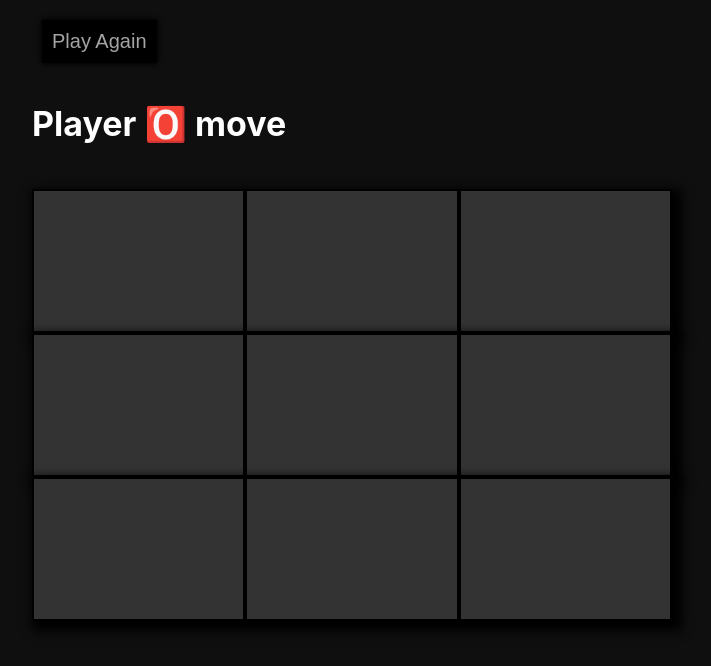
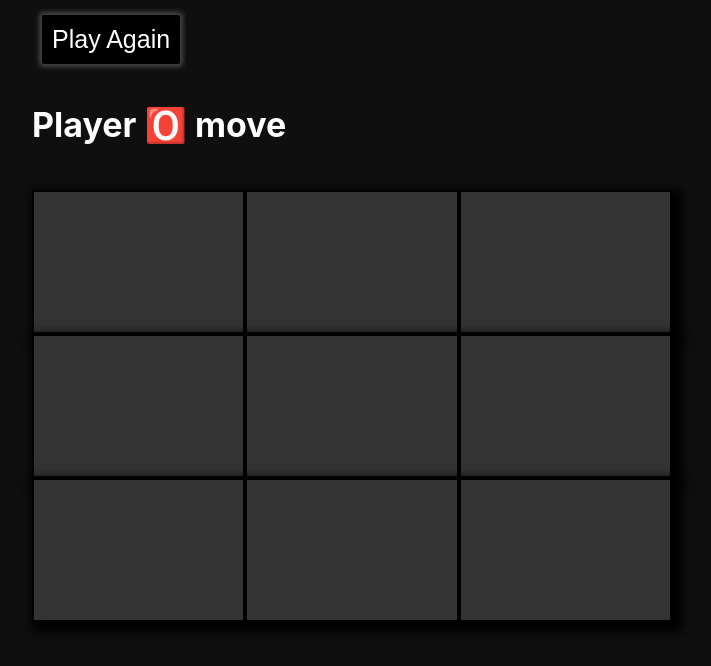
Before and after one commit to aryan7122/Tic-Tac-Toe, a React (Create React App) app: page / in a window 1280 px wide. Shown: the top 666 px of the page, without its empty margins (288-999 px from the left). Built offline with nearby package versions, Linux system fonts and the light colour scheme.

Commit message:
V 1.2.3.0

```diff
--- a/src/App.css
+++ b/src/App.css
@@ -1,4 +1,4 @@
-.board-row {
+.row {
   display: flex;
   justify-content: center;
   align-items: center;
@@ -6,6 +6,6 @@
 }
 
 
-.board-container {
+.container {
   margin: 50px;
 }
--- a/src/App.js
+++ b/src/App.js
@@ -1,6 +1,6 @@
 import "./App.css";
 
-import Board from "./TicTacToeGame/Board";
+import Board from "./content/Board";
 
 function App() {
   return (
--- a/src/TicTacToeGame/Board.jsx
+++ /dev/null
@@ -1,95 +0,0 @@
-import React, { useState } from "react";
-import './border.css';
-import Square from "./Square";
-
-const Board = () => {
-  const [state, setState] = useState(Array(9).fill(null));
-  const [isXTurn, setIsXTurn] = useState(true);
-
-  const checkWinner = () => {
-    const winnerLogic = [
-      [0, 1, 2],
-      [3, 4, 5],
-      [6, 7, 8],
-      [0, 3, 6],
-      [1, 4, 7],
-      [2, 5, 8],
-      [0, 4, 8],
-      [2, 4, 6],
-    ];
-
-    for (let logic of winnerLogic) {
-      const [a, b, c] = logic;
-      if (state[a] !== null && state[a] === state[b] && state[a] === state[c]) {
-        return state[a];
-      }
-    }
-
-    return false;
-  };
-
-  const isWinner = checkWinner();
-
-  const handleClick = (index) => {
-    if (state[index] !== null) {
-      return;
-    }
-    const copyState = [...state];
-    copyState[index] = isXTurn ? "🅾️" : "❎";
-    setState(copyState);
-    setIsXTurn(!isXTurn);
-  };
-
-  const handleReset = () => {
-    setState(Array(9).fill(null));
-  };
-
-  return (
-    <>
-
-      <div >
-        {isWinner ? (
-          <h4 className="popup ">
-            {isWinner} 🎉 <span className="animate-charcter"> won the game {" "}</span> <br />
-            <button onClick={handleReset}>Play Again</button>
-        </h4>
-      ) : (
-        ""
-      )}
-    </div>
-    <div className="board-container">
-      {/* {isWinner ? (
-        <h4 className="popup">
-          {isWinner} 🎉 won the game {" "} <br />
-          <button onClick={handleReset}>Play Again</button>
-        </h4>
-      ) : (
-        ""
-      )} */}
-          <>
-          <button onClick={handleReset}>Play Again</button>
-            <h4>Player {isXTurn ? "🅾️" : "❎"}  move</h4>
-        <div >
-          <div className="board-row">
-            <Square className="box_t"  onClick={() => handleClick(0)} value={state[0]} />
-            <Square className="box_t" onClick={() => handleClick(1)} value={state[1]} />
-            <Square className="box_t" onClick={() => handleClick(2)} value={state[2]} />
-          </div>
-          <div className="board-row">
-            <Square onClick={() => handleClick(3)} value={state[3]} />
-            <Square onClick={() => handleClick(4)} value={state[4]} />
-            <Square onClick={() => handleClick(5)} value={state[5]} />
-          </div>
-          <div className="board-row">
-            <Square onClick={() => handleClick(6)} value={state[6]} />
-            <Square onClick={() => handleClick(7)} value={state[7]} />
-            <Square onClick={() => handleClick(8)} value={state[8]} />
-          </div>
-            </div>
-          </>
-      </div>
-    </>
-  );
-};
-
-export default Board;
--- /dev/null
+++ b/src/content/Board.jsx
@@ -0,0 +1,107 @@
+import React, { useState } from "react";
+import './border.css';
+import Square from "./Square";
+
+const Board = () => {
+  const [state, setState] = useState(Array(9).fill(null));
+  const [isTurn, setIsTurn] = useState(true);
+
+
+  const notwin = state[0] !== null && state[1] !== null && state[2] !== null && state[3] !== null && state[4] !== null && state[5] !== null && state[6] !== null && state[7] !== null && state[8] !== null;
+
+
+  const checkWinner = () => {
+    const winnerLogic = [
+      [0, 1, 2],
+      [3, 4, 5],
+      [6, 7, 8],
+      [0, 3, 6],
+      [1, 4, 7],
+      [2, 5, 8],
+      [0, 4, 8],
+      [2, 4, 6],
+    ];
+
+    for (let logic of winnerLogic) {
+      const [a, b, c] = logic;
+      if (state[a] !== null && state[a] === state[b] && state[a] === state[c]) {
+        return state[a]; // state[a] give value of winer 0 or x
+      }
+    }
+
+    return false;
+  };
+
+  const isWinner = checkWinner();
+
+  const handleClick = (indexValue) => {
+    if (state[indexValue] !== null) {
+      return;
+    }
+    const AllcopyState = [...state];
+    setIsTurn(!isTurn); // true convert false and false convert true all time when called
+    AllcopyState[indexValue] = isTurn ? "🅾️" : "❎";
+    setState(AllcopyState);
+  };
+
+  const handleReset = () => {
+    setState(Array(9).fill(null));
+  };
+
+  return (
+    <>
+
+      <div >
+        {isWinner ? (
+          <h4 className="popup ">
+            {isWinner} 🎉 <span className="animate-charcter"> won the game {" "}</span> <br />
+            <button onClick={handleReset}>Play Again</button>
+          </h4>
+        ) : (
+          ""
+        )}
+      </div>
+      {/* not winer */}
+      <div >
+        {notwin ? (
+          <h4 className="popup ">
+            {notwin} 😒  <span className="animate-charcter"> none won {" "}</span> <br />
+            <button onClick={handleReset}>Play Again</button>
+          </h4>
+        ) : (
+          ""
+        )}
+      </div>
+      <div className="container">
+
+        <>
+
+          <div>
+          <button onClick={handleReset}>Play Again</button>
+          <h4>Player {isTurn ? "🅾️" : "❎"}  move</h4>
+          </div>
+
+          <div >
+            <div className="row">
+              <Square className="box_t" onClick={() => handleClick(0)} value={state[0]} />
+              <Square className="box_t" onClick={() => handleClick(1)} value={state[1]} />
+              <Square className="box_t" onClick={() => handleClick(2)} value={state[2]} />
+            </div>
+            <div className="row">
+              <Square onClick={() => handleClick(3)} value={state[3]} />
+              <Square onClick={() => handleClick(4)} value={state[4]} />
+              <Square onClick={() => handleClick(5)} value={state[5]} />
+            </div>
+            <div className="row">
+              <Square onClick={() => handleClick(6)} value={state[6]} />
+              <Square onClick={() => handleClick(7)} value={state[7]} />
+              <Square onClick={() => handleClick(8)} value={state[8]} />
+            </div>
+          </div>
+        </>
+      </div>
+    </>
+  );
+};
+
+export default Board;
--- a/src/TicTacToeGame/Square.jsx
+++ b/src/content/Square.jsx
@@ -3,11 +3,8 @@ import './square.css'
 
 const Square = (props) => {
   return (
-    <div
-      className="square"
-      onClick={props.onClick}
-    >
-      <h5>{props.value}</h5>
+    <div className="square" onClick={props.onClick} >
+      <span>{props.value}</span>
     </div>
   );
 };
--- a/src/TicTacToeGame/border.css
+++ b/src/content/border.css
@@ -1,50 +1,55 @@
-.board-row{
+.row {
     background: rgb(51, 51, 51);
-    margin: 0 auto ;
-    box-shadow: 5px 5px 10px 5px ;
+    margin: 0 auto;
+    box-shadow: 5px 5px 10px 5px;
 }
-.board-row .Square{
-}
+
+.row .Square {}
 
 
 
 
 
-.board-container{
+.container {
     font-size: 50px;
     width: 50%;
     margin: auto;
     color: rgb(0, 0, 0);
 }
+
 @media only screen and (max-width: 550px) {
-    .board-container{
+    .container {
 
         width: 80%;
     }
 
 }
-.board-container button{
-    font-size: 20px;
-    color: rgb(164, 164, 164);
+
+.container button {
+    font-size: 25px;
+    color: rgb(255, 255, 255);
     background: black;
     outline: none;
     border: none;
     padding: 10px;
     margin: 10px;
-    box-shadow: 0px 0px 5px 1px black;
+    box-shadow: 0px 0px 5px 3px rgb(70, 70, 70);
     border-radius: 2px;
     cursor: pointer;
 }
-.board-container button:hover{
+
+.container button:hover {
     background: rgb(36, 36, 36);
     transition: .3s linear;
 }
-.board-container button:active{
+
+.container button:active {
     box-shadow: 0px 0px 10px 3px black;
     background: rgb(0, 0, 0);
 
 }
-.board-container h4{
+
+.container h4 {
     font-size: 34px !important;
     color: rgb(255, 255, 255);
     padding-bottom: 30px;
@@ -53,9 +58,10 @@
     border-radius: 5px;
     margin-top: 30px;
 }
-.bl{
-}
-.popup{
+
+.bl {}
+
+.popup {
     backdrop-filter: blur(1px);
     position: absolute;
     background: rgba(58, 58, 58, 0.82);
@@ -71,7 +77,7 @@
 
 .popup button {
     font-size: 50px;
-    color: rgb(164, 164, 164);
+    color: rgb(255, 255, 255);
     background: rgba(0, 0, 0, 0.747);
     outline: none;
     border: none;
@@ -117,6 +123,10 @@
     font-size: 50px;
 }
 
+.wont {
+    opacity: 0;
+}
+
 @keyframes textclip {
     to {
         background-position: 200% center;
```
Also changed, not shown: src/content/square.css (renamed from src/TicTacToeGame/square.css, +6 -3 lines). Lines whose indentation alone changed are shown as unchanged.
